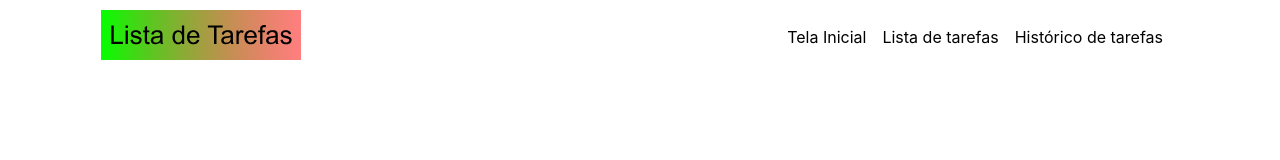
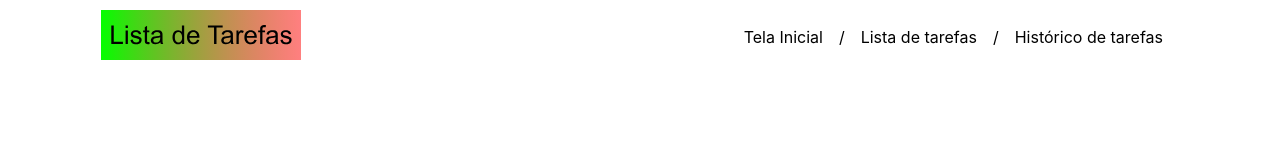
Before and after one commit to Rafael0125/appControleTarefas, an Angular app in the folder appControleTarefas/: page / in a window 1280 px wide. Shown: the top 160 px of the page. Built offline with nearby package versions, Linux system fonts and the light colour scheme.

Commit message:
Update menu.component.html

```diff
--- a/appControleTarefas/src/app/menu/menu.component.html
+++ b/appControleTarefas/src/app/menu/menu.component.html
@@ -20,12 +20,16 @@
                         Tela Inicial
                     </a>
                 </li>
+                <li class="nav-link d-none d-md-inline">/</li>
 
                 <li class="nav-item">
                     <a class="nav-link" routerLinkActive='active' routerLink = '/listaTarefas' >
                         Lista de tarefas
                     </a>
                 </li>
+
+                <li class="nav-link d-none d-md-inline">/</li>
+
 
                 <li class="nav-item">
                     <a class="nav-link" routerLinkActive='active' routerLink = 'historico' >
```
